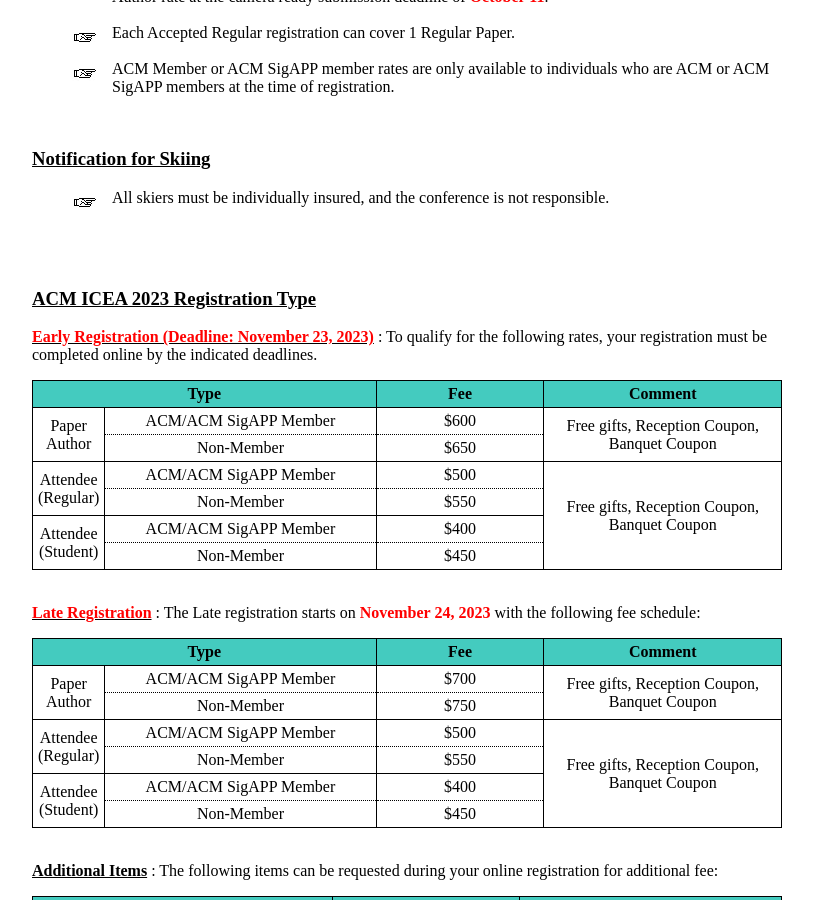
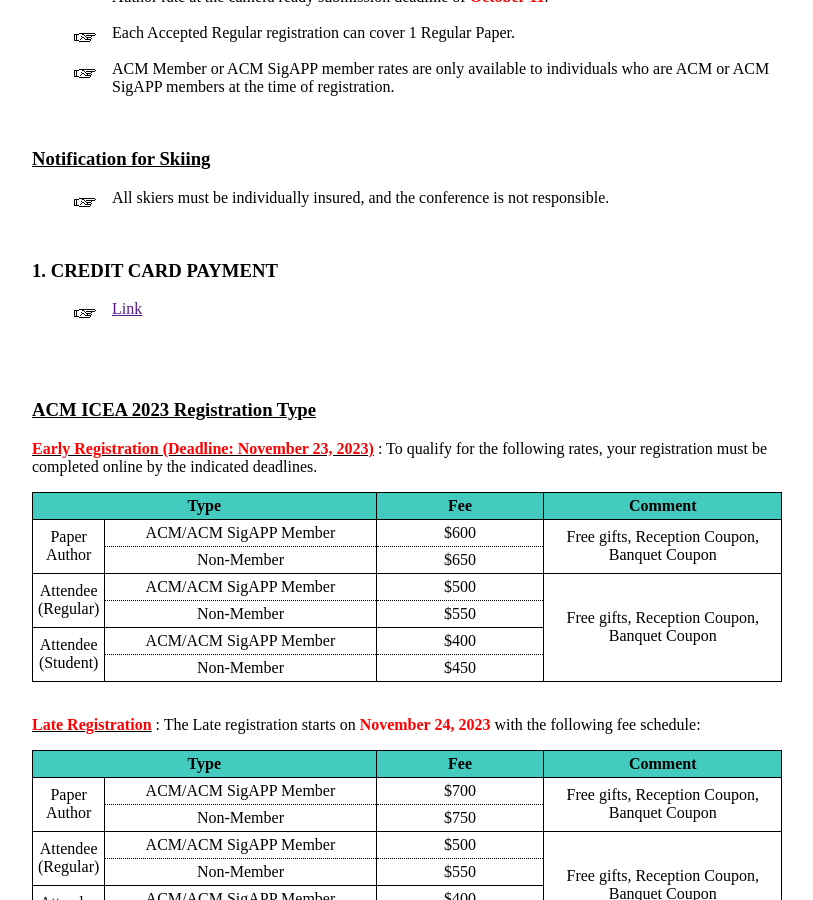
Before and after one commit to icea-conf/2023, a Jekyll site: the page built from registration/index.html, in a window 1280 px wide and 900 px high, scrolled down 761 px. Shown: the whole window, without its empty margins (233-1046 px from the left). Built offline with Jekyll 4.4.1, drawn with Linux system fonts in a browser that asks for light colours.

Commit message:
Update index.html

```diff
--- a/registration/index.html
+++ b/registration/index.html
@@ -33,6 +33,11 @@
                <ul class="ul-style">
                     <li class="li-style"><a style="text-align: justify">All skiers must be individually insured, and the conference is not responsible.</a></li>
                </ul></br>
+
+               <h3>1. CREDIT CARD PAYMENT</h3>
+               <ul class="ul-style">
+                    <li class="li-style"><a style="text-align: justify"><a href="">Link</a><br><a> </li><br>
+               </ul>
 <!--
                <h3><u>High1 Accommodation Form</u></h3>
                <ul class="ul-style">
```
